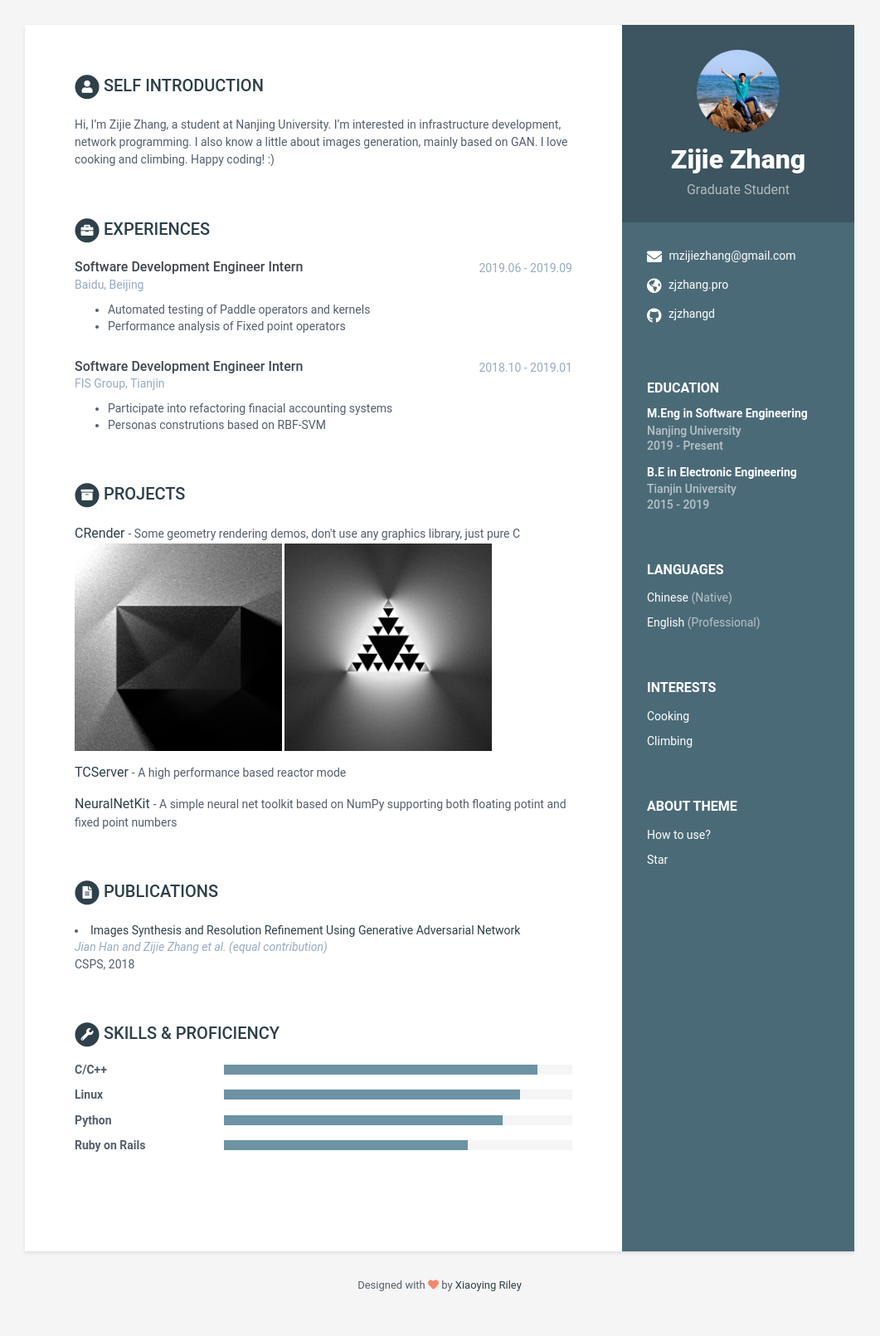
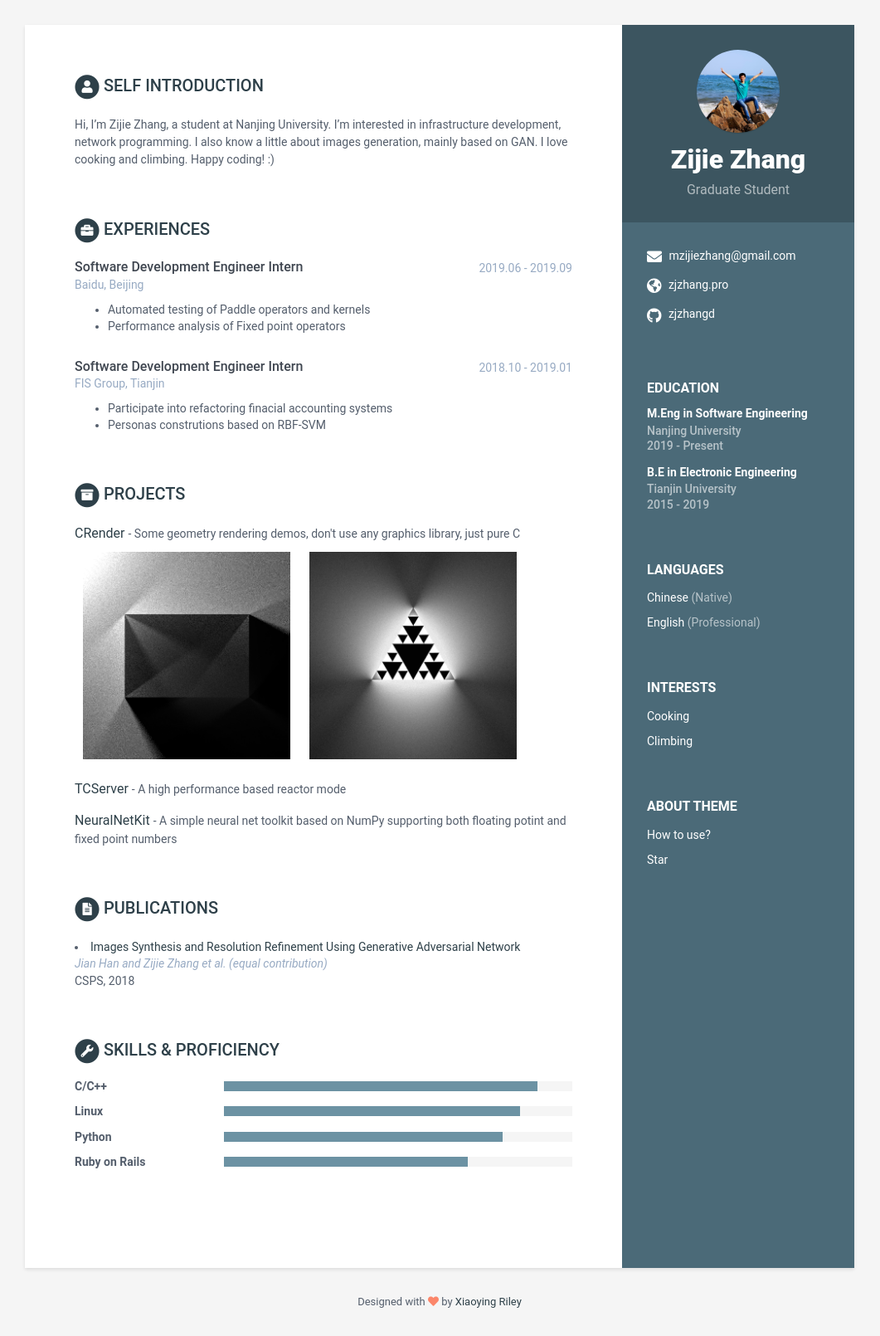
Before and after one commit to jeffzjzhang/zjzhangd.github.io, a Jekyll site: the page built from index.html, in a window 1280 px wide. Shown: the whole page at 83% size, without its empty margins (110-1171 px from the left). Built offline with Jekyll 4.4.1, drawn with Linux system fonts in a browser that asks for light colours.

Commit message:
adjust margins

```diff
--- a/_includes/projects.html
+++ b/_includes/projects.html
@@ -34,7 +34,7 @@
       {% if project.demos %}
       <!-- <table><tr> -->
         {% for demo in project.demos %}
-          <img src="{{ site.baseurl }}/assets/images/{{ demo.img }}" width="250" height="250" alt="project picture">
+          <img style="margin: 10px;" src="{{ site.baseurl }}/assets/images/{{ demo.img }}" width="250" height="250" alt="project picture">
         {% endfor %}
         <!-- <td><img src=pic2.jpg border=0></td> -->
       <!-- </tr></table> -->
```
